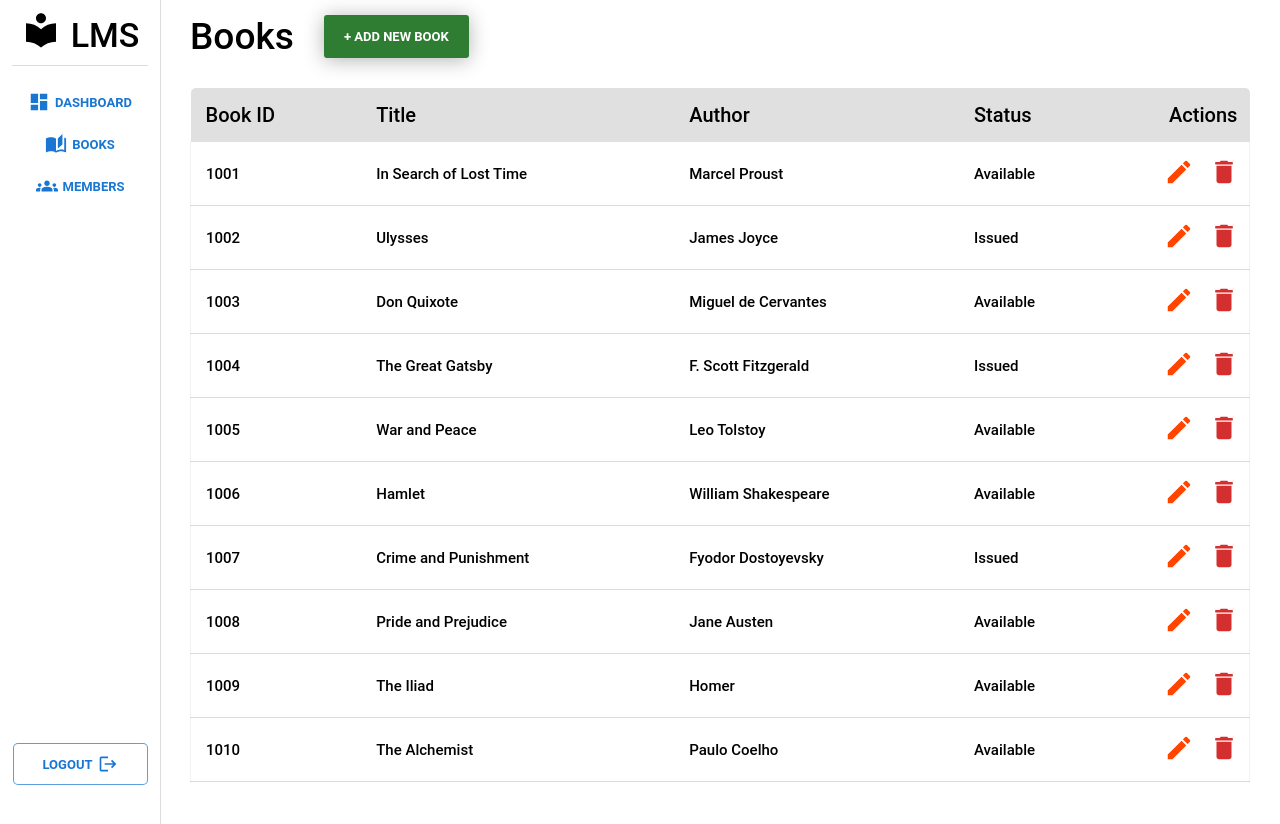
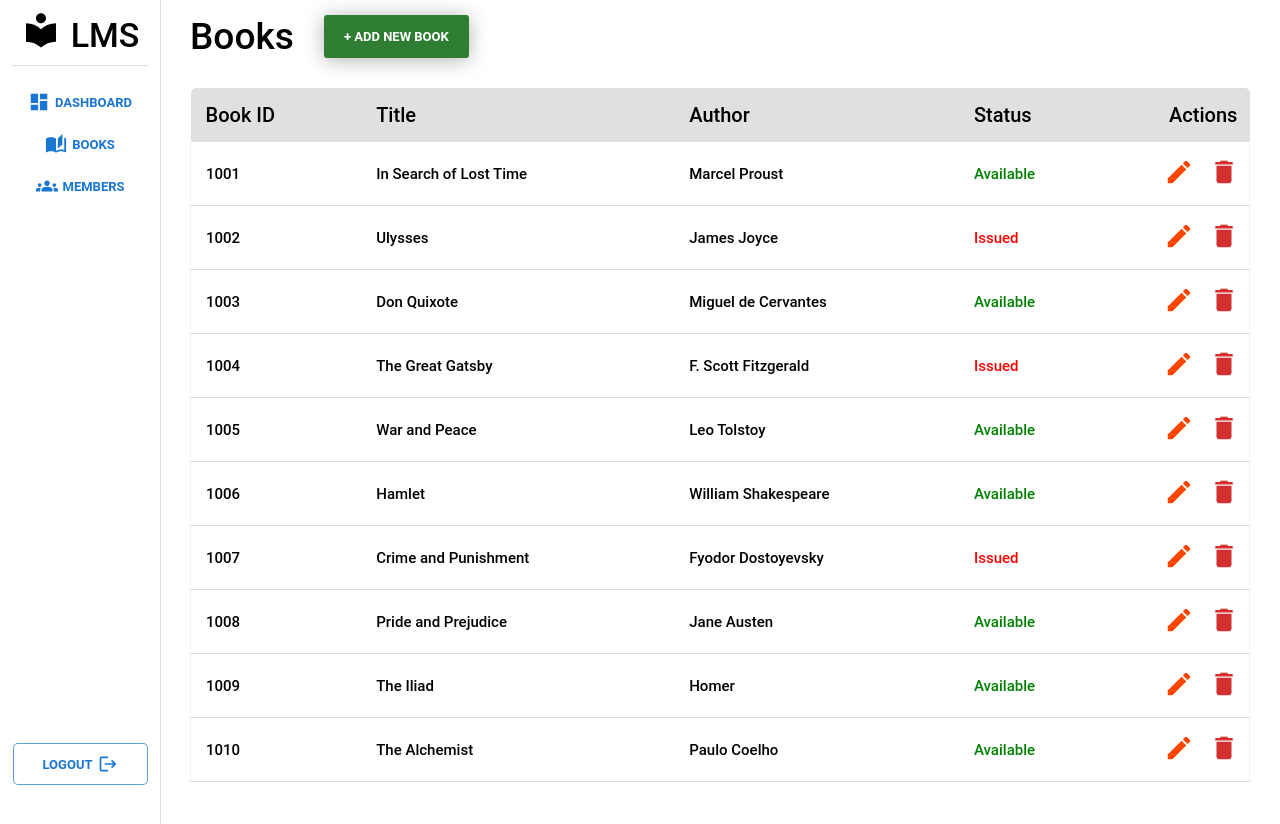
Before and after one commit to bernardkrehula/React-typescript-libmgmtsys, a React (Vite) app in the folder my-app/: page /Books in a window 1280 px wide. Shown: the top 824 px of the page. Built offline with nearby package versions, Linux system fonts and the light colour scheme.

Commit message:
display status by colors

```diff
--- a/my-app/src/components/Books/Book/Book.tsx
+++ b/my-app/src/components/Books/Book/Book.tsx
@@ -10,7 +10,7 @@ const Book = ({singleBook}: BookType) => {
             <th>{id}</th>
             <td>{title}</td>
             <td>{author}</td>
-            <td>{status}</td>
+            <td style={{color: status === 'Available' ? 'green' : 'red'}}>{status}</td>
             <td className="btns">
                 <Btn variation="edit">
                     <svg className="edit-svg" focusable="false" aria-hidden="true" viewBox="0 0 24 24" data-testid="EditIcon"><path d="M3 17.25V21h3.75L17.81 9.94l-3.75-3.75L3 17.25zM20.71 7.04c.39-.39.39-1.02 0-1.41l-2.34-2.34a.9959.9959 0 0 0-1.41 0l-1.83 1.83 3.75 3.75 1.83-1.83z"></path></svg>
```
